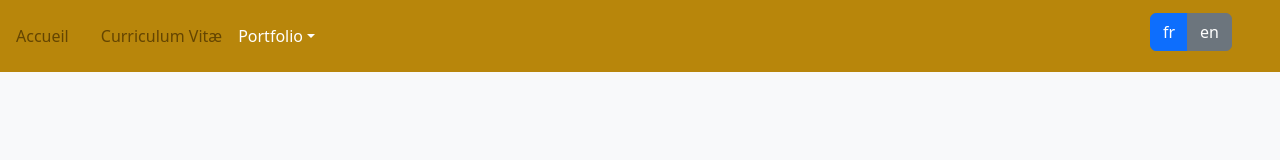
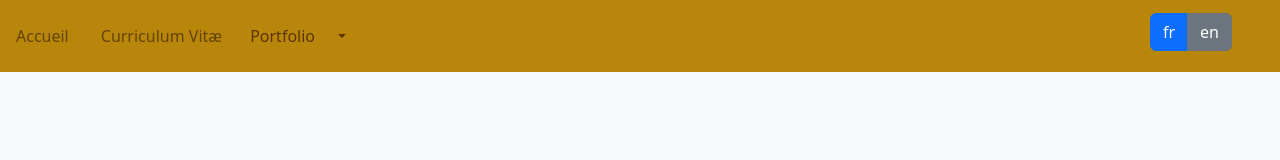
Before and after one commit to Remi-Lerolle/Pages-perso, a React (Create React App) app: page / in a window 1280 px wide. Shown: the top 160 px of the page. Built offline with nearby package versions, Linux system fonts and the light colour scheme.

Commit message:
dropdown in navbar for portfolio

```diff
--- a/src/App.css
+++ b/src/App.css
@@ -1,3 +1,7 @@
+root{
+  --nav-text-color: #5e3501;
+}
+
 .App {
   text-align: center;
 }
@@ -19,7 +23,12 @@
 }
 
 .App-link {
-  color: #5e3501;
+  color: var(--nav-text-color);
+  text-decoration: none;
+}
+
+.App-link:visited {
+  color: var(--nav-text-color);
 }
 
 .list{
--- a/src/App.js
+++ b/src/App.js
@@ -3,13 +3,14 @@ import React from 'react';
 import { createContext, useState } from 'react';
 import { Link, Route, Routes, useLocation } from 'react-router-dom';
 import 'bootstrap/dist/css/bootstrap.min.css';
-import { Button, ButtonGroup, Container, Navbar, NavDropdown } from 'react-bootstrap';
+import { Button, ButtonGroup, Container, Navbar, Dropdown } from 'react-bootstrap';
 
 import i18n from './Translation/i18n';
 import Cv from './ROUTES/cv/Cv';
 import PortfolioHome from './ROUTES/PortfolioHome';
 import Home from './ROUTES/Home';
 import Formalizz from './ROUTES/portfolio/Formalizz';
+import PortfolioCV from './ROUTES/portfolio/PortfolioCV';
 
 export const LangContext = createContext(null);
 
@@ -35,26 +36,45 @@ function App() {
             <Link to="/cv" className="list" >
               {i18n.t('Resume')}
             </Link>
-            <NavDropdown title="Portfolio" id="basic-nav-dropdown">
-              <Link to="/portfolio-home" className="list" >
-                Portfolio
-              </Link>
-              <NavDropdown.Item href="#action/3.1">
-              </NavDropdown.Item>
-                <Link to="/portfolio/Formalizz" className="list" >
-                  Formalizz
+
+            <Dropdown as={ButtonGroup} >
+              <Button className='bg-transparent border-0 App-link'>
+                <Link
+                  to="/portfolio-home"
+                  className='App-link'
+                  style={{"color": "#5e3501"}}
+                  >
+                  Portfolio
                 </Link>
-              <NavDropdown.Item href="#action/3.2">
-                Another action
-              </NavDropdown.Item>
-              <NavDropdown.Item href="#action/3.3">Something</NavDropdown.Item>
-            </NavDropdown>
+              </Button>
+
+              <Dropdown.Toggle
+                className="bg-transparent border-0 App-link"
+
+                style={{"color": "#5e3501"}}
+                id="dropdown-split-basic" />
+
+              <Dropdown.Menu>
+                <Dropdown.Item href="#/action-1">
+                  <Link to="/portfolio/Formalizz" className="list" >
+                    Formalizz
+                  </Link>
+                </Dropdown.Item>
+                <Dropdown.Item href="#/action-2">
+                  <Link to="/portfolio/PortfolioCV" className="list" >
+                    CV
+                  </Link>
+                </Dropdown.Item>
+
+              </Dropdown.Menu>
+            </Dropdown>
+
           </Navbar.Collapse>
 
           <ButtonGroup className='mb-2 me-5'>
             <Button
               variant={lang === "fr" ? "primary" : "secondary"}
-              onClick={() =>handleClickLang("fr")}>fr</Button>
+              onClick={() => handleClickLang("fr")}>fr</Button>
             <Button
               variant={lang === "en" ? "primary" : "secondary"}
               onClick={() => handleClickLang("en")} >en</Button>
@@ -63,9 +83,10 @@ function App() {
 
         <Routes>
           <Route path="/home" element={<Home />} />
-          <Route path="/cv" element={<Cv/>} />
+          <Route path="/cv" element={<Cv />} />
           <Route path="/portfolio-home" element={<PortfolioHome />} />
           <Route path="/portfolio/Formalizz" element={<Formalizz />} />
+          <Route path="/portfolio/PortfolioCV" element={<PortfolioCV />} />
         </Routes>
 
       </Container>
--- /dev/null
+++ b/src/ROUTES/portfolio/PortfolioCV.js
@@ -0,0 +1,7 @@
+import {React, useContext} from 'react';
+
+export default function PortfolioCV(){
+  return(
+    <h1>CV</h1>
+  )
+}
```
Also changed, not shown: src/ROUTES/portfolio/cv.js (deleted).
